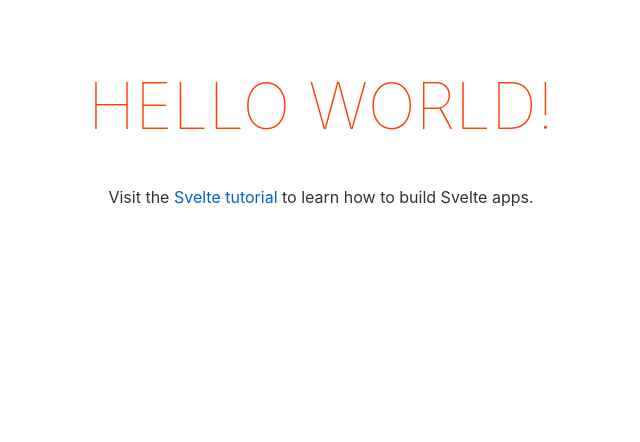
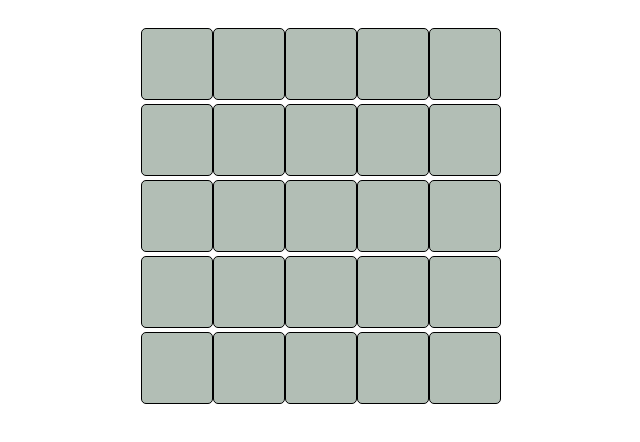
Before and after one commit to spacid/woddle-svelte, a Svelte app: page / in a window 1280 px wide. Shown: the top 442 px of the page, without its empty margins (319-959 px from the left). Built offline with nearby package versions, Linux system fonts and the light colour scheme.

Commit message:
Add game grid

```diff
--- a/src/App.svelte
+++ b/src/App.svelte
@@ -1,10 +1,49 @@
 <script lang="ts">
-	export let name: string;
+	import { each } from "svelte/internal";
+	let amountOfTries: number = 5;
+	let wordLength: number = 5;
+	let gameGrid: InputCharacter[][] = new Array<Array<InputCharacter>>(
+		amountOfTries
+	);
+
+	enum CharMatching {
+		CorrectPlace = "correctplace",
+		WrongPlace = "wrongplace",
+		NotFound = "notused",
+		Absent = "absent",
+	}
+
+	class InputCharacter {
+		character: string;
+		match: CharMatching;
+
+		constructor() {
+			this.character = "";
+			this.match = CharMatching.Absent;
+		}
+	}
+
+	function fillInWords() {
+		for (var i: number = 0; i < amountOfTries; i++) {
+			gameGrid[i] = new Array<InputCharacter>(wordLength);
+			for (var j: number = 0; j < wordLength; j++) {
+				gameGrid[i][j] = new InputCharacter();
+			}
+		}
+	}
+	fillInWords();
 </script>
 
 <main>
-	<h1>Hello {name}!</h1>
-	<p>Visit the <a href="https://svelte.dev/tutorial">Svelte tutorial</a> to learn how to build Svelte apps.</p>
+	<div id="container">
+		{#each gameGrid as inputWord}
+			<div>
+				{#each inputWord as inputChar}
+					<div class="square {inputChar.match}">{inputChar.character}</div>
+				{/each}
+			</div>
+		{/each}
+	</div>
 </main>
 
 <style>
@@ -27,4 +66,38 @@
 			max-width: none;
 		}
 	}
+
+	#container {
+		margin: auto;
+		width: 23em;
+	}
+	.correctplace {
+		background: #6aaa64;
+	}
+
+	.wrongplace {
+		background: #c9b458;
+	}
+
+	.notused {
+		background: grey;
+	}
+
+	.absent {
+		background: #b2beb5;
+	}
+
+	.square {
+		vertical-align: top;
+		margin-top: 4px;
+		border: 1px black solid;
+		border-radius: 5px;
+		display: inline-block;
+		height: 1.25em;
+		width: 1.25em;
+		text-align: center;
+		font-size: 3.5em;
+		font-family: "Lato", sans-serif;
+		color: white;
+	}
 </style>
```
